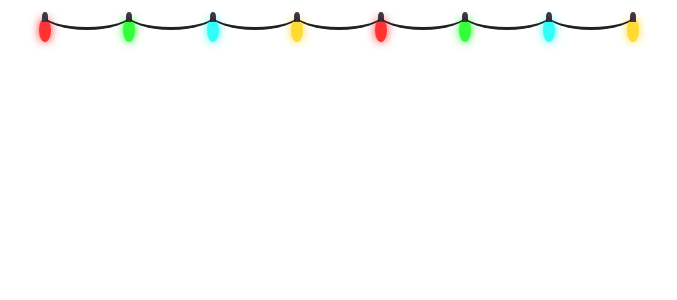
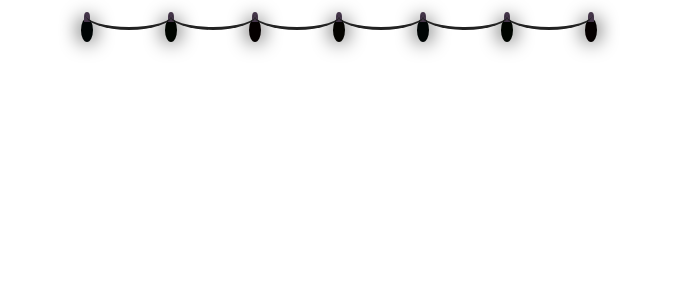
Before and after one commit to caiquearaujo/challenge-christmas-lights-vue, a Vue app: page / in a window 1280 px wide. Shown: the top 300 px of the page, without its empty margins (301-978 px from the left). Built offline with nearby package versions, Linux system fonts and the light colour scheme; a web font is replaced by a local one.

Commit message:
TreeBranch component

```diff
--- a/src/App.vue
+++ b/src/App.vue
@@ -1,27 +1,23 @@
 <template>
-	<div class="tree">
-		<tree-light color="red" />
-		<tree-light color="green" />
-		<tree-light color="blue" />
-		<tree-light color="yellow" />
-		<tree-light color="red" />
-		<tree-light color="green" />
-		<tree-light color="blue" />
-		<tree-light color="yellow" />
-	</div>
+	<tree-branch />
 </template>
 
 <script lang="ts">
 import { defineComponent } from 'vue';
-import TreeLight from '@/components/TreeLight.vue';
+import TreeBranch from '@/components/TreeBranch.vue';
 
 export default defineComponent({
 	name: 'App',
 
-	components: { TreeLight },
+	components: { TreeBranch },
+
+	data() {
+		return {
+			animation: {
+				maxVelocity: 0.01,
+				minVelocity: 0.005,
+			},
+		};
+	},
 });
 </script>
-
-<style lang="scss">
-@import '@/styles/components/tree.scss';
-</style>
--- /dev/null
+++ b/src/components/TreeBranch.vue
@@ -0,0 +1,60 @@
+<template>
+	<div class="tree">
+		<tree-light
+			v-for="(node, idx) of nodes"
+			:key="idx"
+			:color="node.color"
+			:direction="node.direction" />
+	</div>
+</template>
+
+<script lang="ts">
+import { defineComponent } from '@vue/runtime-core';
+import TreeLight, {
+	availableColors,
+	TTreeLightColor,
+} from './TreeLight.vue';
+
+export default defineComponent({
+	name: 'TreeBranch',
+
+	components: {
+		TreeLight,
+	},
+
+	created() {
+		const colors = Object.keys(availableColors) as TTreeLightColor[];
+		let colorFlag = 0;
+
+		for (let i = 0; i < this.lights; i++) {
+			this.nodes.push({
+				color: colors[colorFlag],
+				direction: i + (1 % 2) === 0 ? -1 : 1,
+			});
+
+			colorFlag++;
+			if (colorFlag >= colors.length) colorFlag = 0;
+		}
+	},
+
+	data() {
+		return {
+			nodes: [] as Array<{
+				color: TTreeLightColor;
+				direction: number;
+			}>,
+		};
+	},
+
+	props: {
+		lights: {
+			type: Number,
+			default: 7,
+		},
+	},
+});
+</script>
+
+<style lang="scss">
+@import '@/styles/components/tree.scss';
+</style>
--- a/src/components/TreeLight.vue
+++ b/src/components/TreeLight.vue
@@ -7,7 +7,7 @@
 <script lang="ts">
 import { defineComponent, PropType } from '@vue/runtime-core';
 
-const availableColors = {
+export const availableColors = {
 	blue: { h: 178, s: 100, l: 60 },
 	green: { h: 122, s: 100, l: 60 },
 	red: { h: 0, s: 100, l: 60 },
@@ -60,16 +60,17 @@ export default defineComponent({
 
 	computed: {
 		getStyles() {
-			const styles: Record<string, any> = {};
+			const styles: Record<string, string> = {};
+			const intensity = this.intensity;
 
-			styles.backgroundColor = `hsl(${this.currentColor.h}, ${
-				this.currentColor.s
-			}%, ${this.currentColor.l * 1}%)`;
+			styles.backgroundColor = `hsl(${this.currentColor.h}, ${this.currentColor.s}%, ${intensity}%)`;
 
 			styles.width = `${this.fixedSize / 2}px`;
 			styles.height = `${this.fixedSize}px`;
 
-			styles.boxShadow = `0px 0px 10px ${styles.backgroundColor}`;
+			styles.boxShadow = `0px 0px ${20 * intensity}px ${
+				styles.backgroundColor
+			}`;
 
 			return styles;
 		},
```
